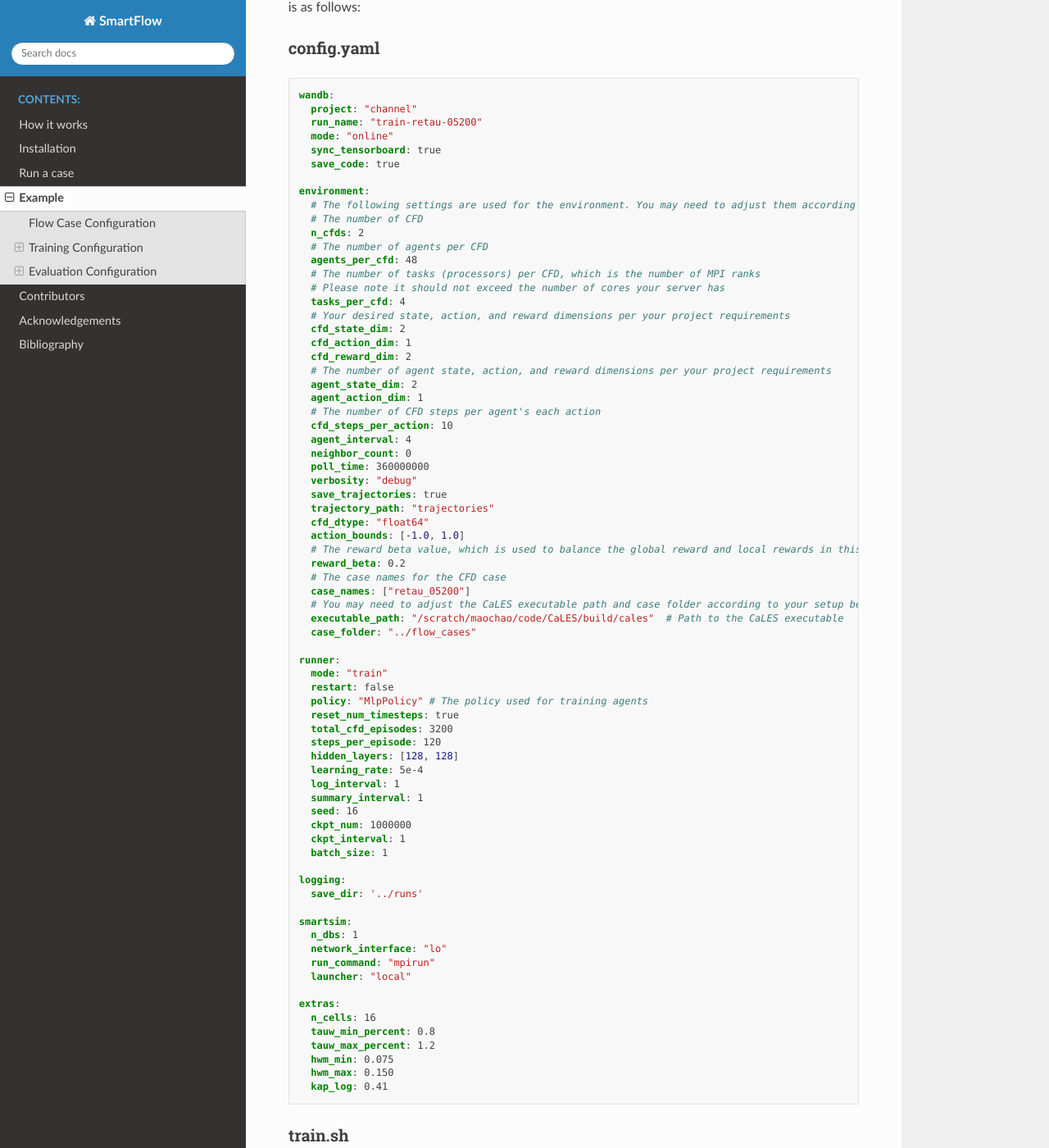
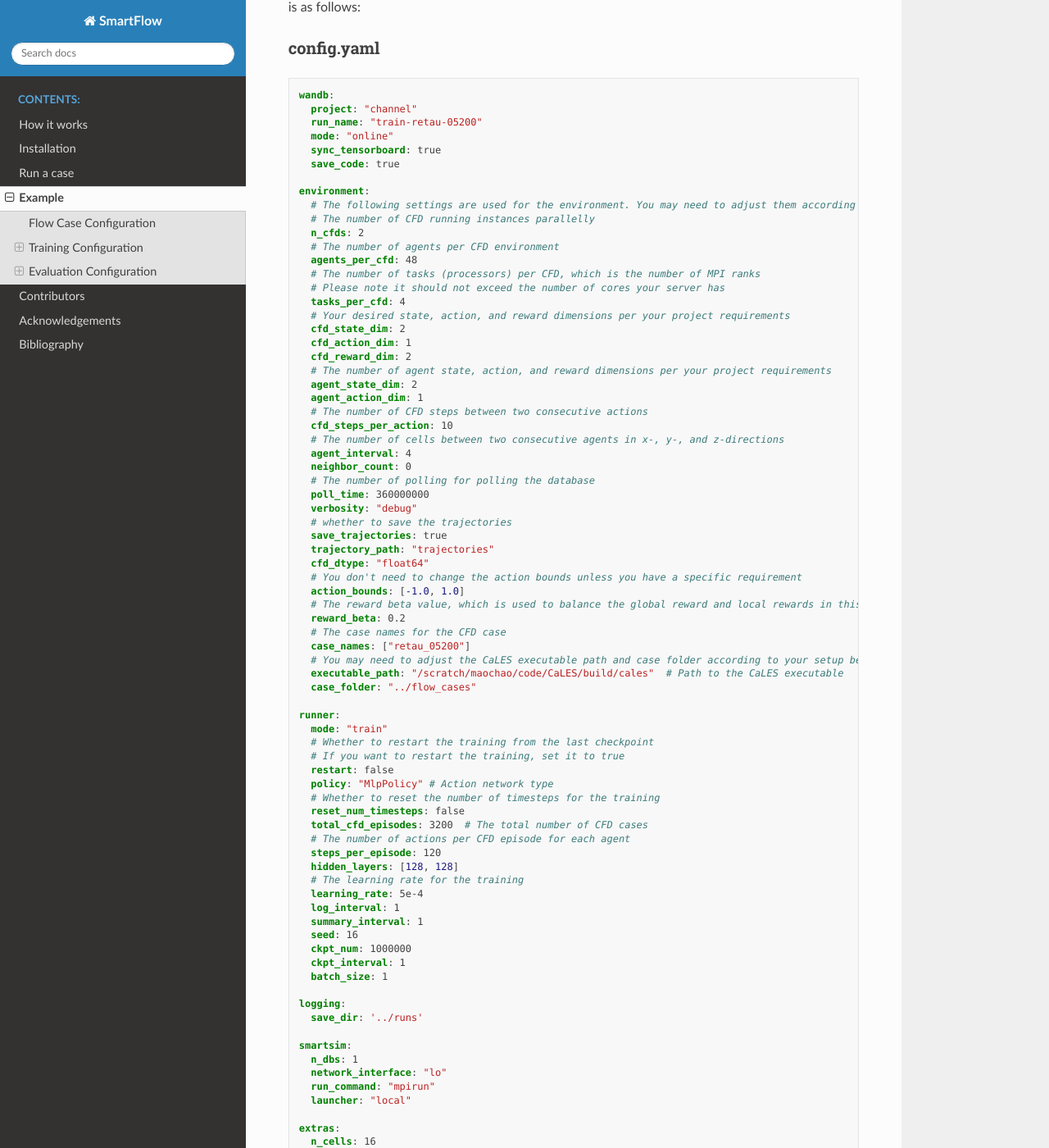
Before and after one commit to zz-blue/SmartFlow-Doc, a Sphinx documentation site: the page built from source/Example.rst, in a window 1280 px wide and 1400 px high, scrolled down 637 px. Shown: the whole window at 82% size. Built offline with Sphinx 7.4.7 and the Read the Docs theme 3.1.0, drawn with Linux system fonts in a browser that asks for light colours.

Commit message:
Add sme notes in examples

```diff
--- a/source/Example.rst
+++ b/source/Example.rst
@@ -27,9 +27,9 @@ config.yaml
 
     environment:
       # The following settings are used for the environment. You may need to adjust them according to your specific requirements.
-      # The number of CFD
+      # The number of CFD running instances parallelly
       n_cfds: 2
-      # The number of agents per CFD
+      # The number of agents per CFD environment
       agents_per_cfd: 48
       # The number of tasks (processors) per CFD, which is the number of MPI ranks
       # Please note it should not exceed the number of cores your server has
@@ -41,15 +41,19 @@ config.yaml
       # The number of agent state, action, and reward dimensions per your project requirements
       agent_state_dim: 2
       agent_action_dim: 1
-      # The number of CFD steps per agent's each action
+      # The number of CFD steps between two consecutive actions
       cfd_steps_per_action: 10
+      # The number of cells between two consecutive agents in x-, y-, and z-directions
       agent_interval: 4
       neighbor_count: 0
+      # The number of polling for polling the database
       poll_time: 360000000
       verbosity: "debug"
+      # whether to save the trajectories
       save_trajectories: true
       trajectory_path: "trajectories"
       cfd_dtype: "float64"
+      # You don't need to change the action bounds unless you have a specific requirement
       action_bounds: [-1.0, 1.0]
       # The reward beta value, which is used to balance the global reward and local rewards in this step
       reward_beta: 0.2
@@ -61,12 +65,17 @@ config.yaml
 
     runner:
       mode: "train"
+      # Whether to restart the training from the last checkpoint
+      # If you want to restart the training, set it to true
       restart: false
-      policy: "MlpPolicy" # The policy used for training agents
-      reset_num_timesteps: true
-      total_cfd_episodes: 3200
+      policy: "MlpPolicy" # Action network type
+      # Whether to reset the number of timesteps for the training
+      reset_num_timesteps: false
+      total_cfd_episodes: 3200  # The total number of CFD cases
+      # The number of actions per CFD episode for each agent
       steps_per_episode: 120
       hidden_layers: [128, 128]
+      # The learning rate for the training
       learning_rate: 5e-4
       log_interval: 1
       summary_interval: 1
```
Also changed, not shown: 5 other files.
